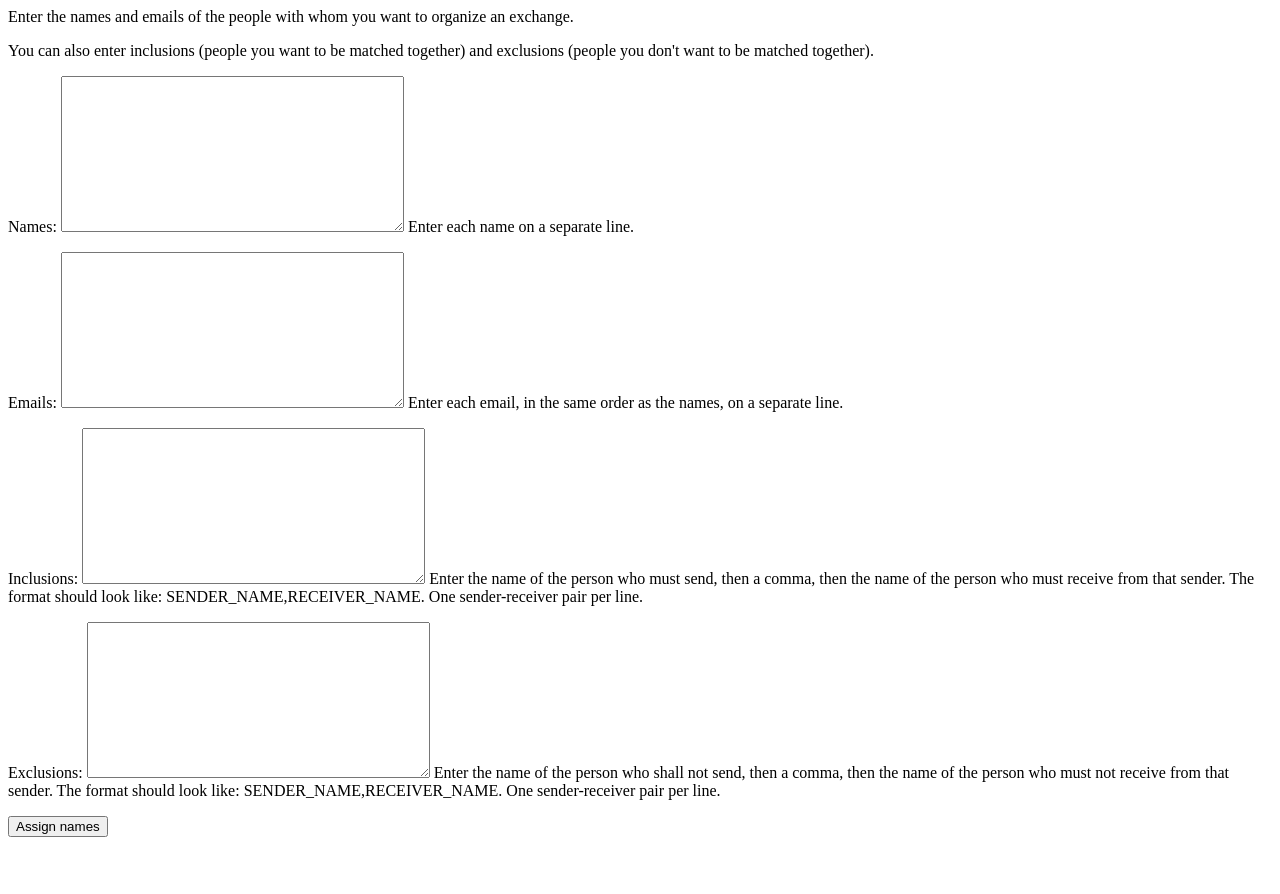
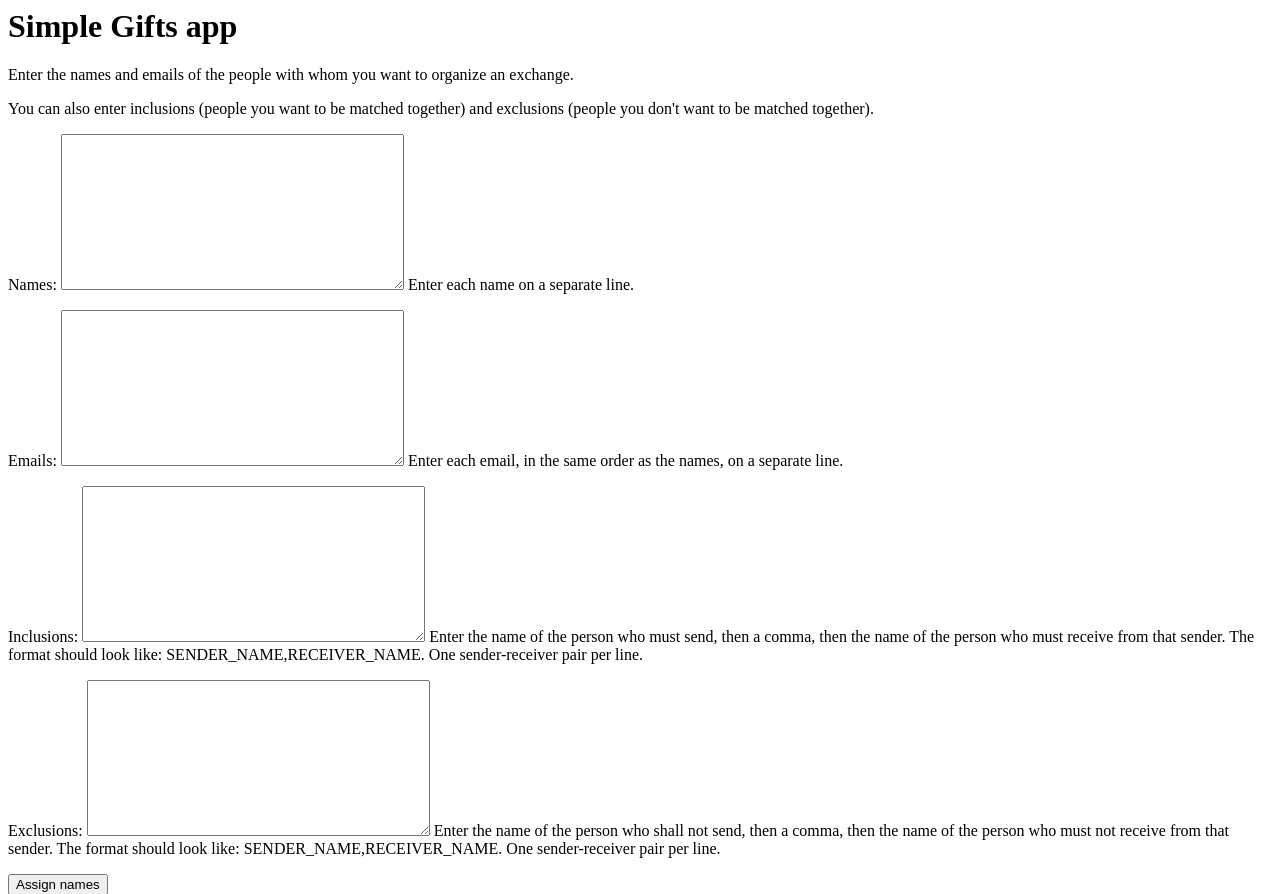
Before and after one commit to bneeland/crowd-vector, a Django app: page / in a window 1280 px wide. Shown: the top 894 px of the page. Before the commit the page ends 837 px from the top, so only its background shows below. Run offline with Django 3.2, Linux system fonts and the light colour scheme.

Commit message:
Added title

```diff
--- a/simple_gifts/templates/simple_gifts/assigner_view.html
+++ b/simple_gifts/templates/simple_gifts/assigner_view.html
@@ -1,3 +1,4 @@
+<h1>Simple Gifts app</h1>
 <p>Enter the names and emails of the people with whom you want to organize an exchange.</p>
 <p>You can also enter inclusions (people you want to be matched together) and exclusions (people you don't want to be matched together).
 <form method="post">{% csrf_token %}
```
